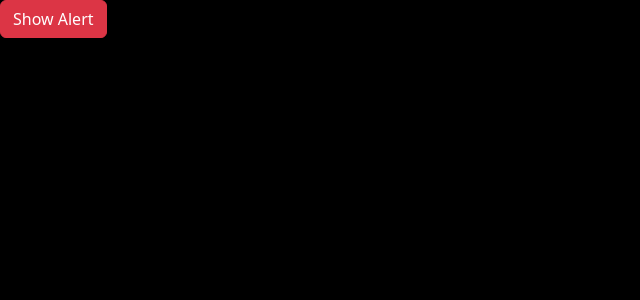
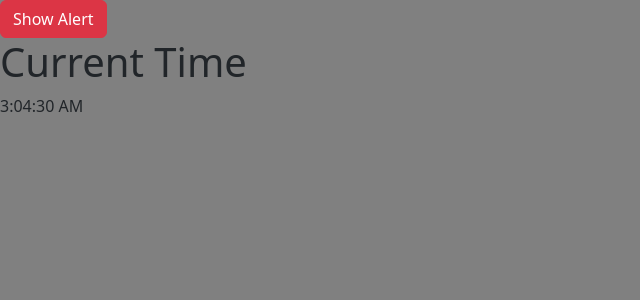
Before and after one commit to STsAiR/dashboard, a React (Vite) app: page / in a window 1280 px wide. Shown: the top 300 px of the page, without its empty margins (0-640 px from the left). Built offline with nearby package versions, Linux system fonts and the light colour scheme.

Commit message:
adding current time

```diff
--- a/src/App.tsx
+++ b/src/App.tsx
@@ -1,10 +1,11 @@
 import Alert from "./components/Alert";
+import CurrentTime from "./components/CurrentTime";
 // import Button from "./components/Button";
 // import ListGroup from "./components/ListGroup";
 
 function App() {
     // set background as black
-    document.body.style.backgroundColor = "black";
+    document.body.style.backgroundColor = "grey";
     // let items = ["apple", "banana", "cherry", "date", "elderberry"];
     // const handleSelectItem = (item: string) => console.log(item);
 
@@ -25,6 +26,7 @@ function App() {
             {/* <Button color="warning" onClick={() => console.log("clicked")}>
                 Button
             </Button> */}
+            <CurrentTime />
         </div>
     );
 }
--- /dev/null
+++ b/src/components/CurrentTime.tsx
@@ -0,0 +1,22 @@
+import React, { useState, useEffect } from 'react';
+
+const CurrentTime = () => {
+  const [time, setTime] = useState(new Date().toLocaleTimeString());
+
+  useEffect(() => {
+    const intervalId = setInterval(() => {
+      setTime(new Date().toLocaleTimeString());
+    }, 1000);
+
+    return () => clearInterval(intervalId); // Cleanup on component unmount
+  }, []);
+
+  return (
+    <div>
+      <h1>Current Time</h1>
+      <p>{time}</p>
+    </div>
+  );
+};
+
+export default CurrentTime;
```
